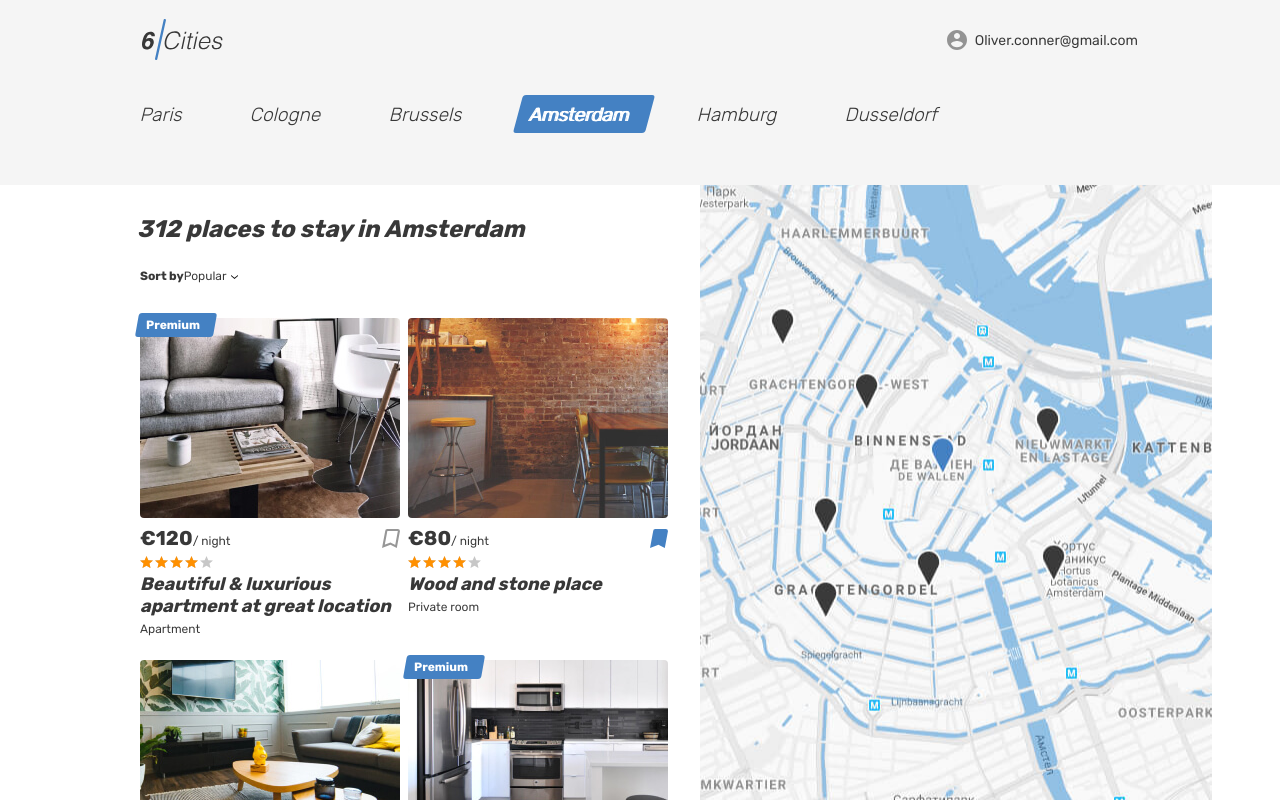
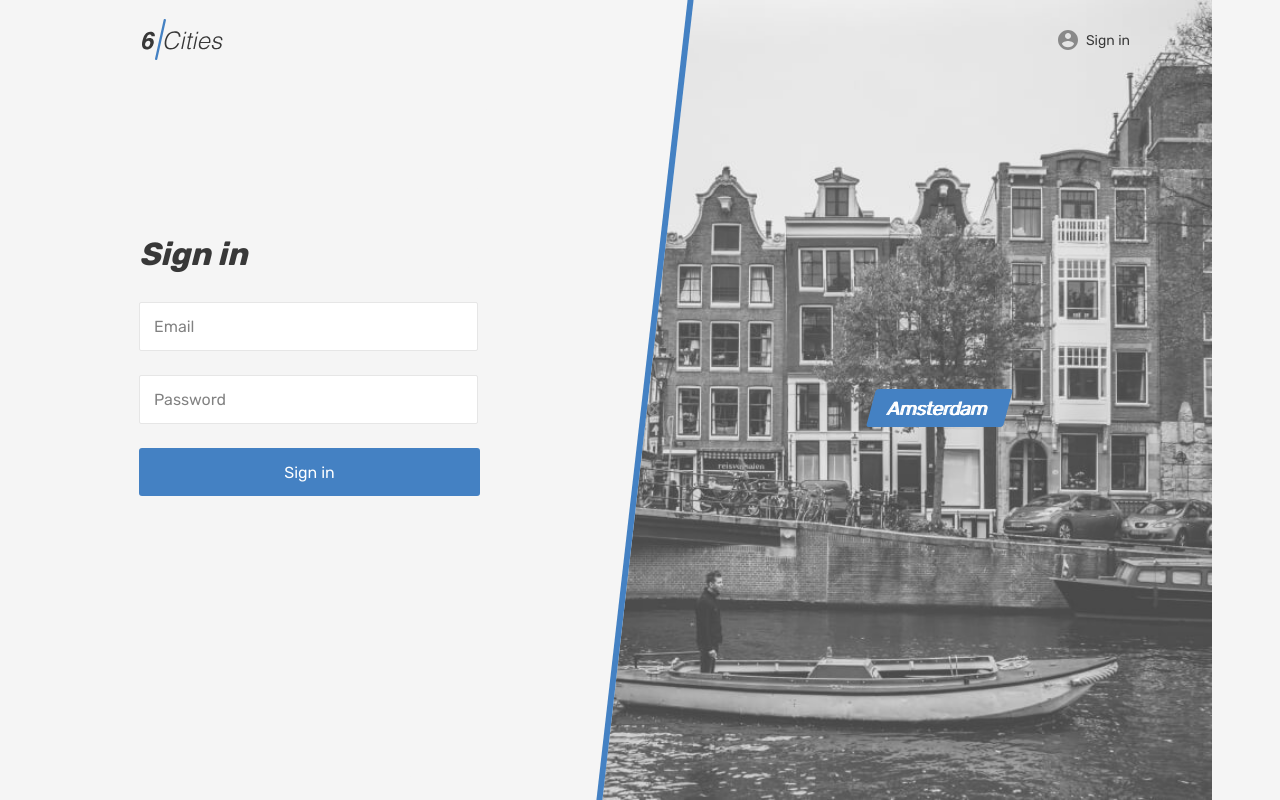
Before and after one commit to KatjaLeonteva/2096-six-cities-6, a React app: page /login in a window 1280 px wide. Built offline with nearby package versions, Linux system fonts and the light colour scheme.

Commit message:
Добавляет маршрутизацию. (#4)
Co-authored-by: Ekaterina Leonteva <ekaterina_leonteva@epam.com>

```diff
--- a/package.json
+++ b/package.json
@@ -27,6 +27,7 @@
   "dependencies": {
     "prop-types": "15.7.2",
     "react": "16.14.0",
-    "react-dom": "16.14.0"
+    "react-dom": "16.14.0",
+    "react-router-dom": "5.2.0"
   }
 }
--- a/src/components/app/app.jsx
+++ b/src/components/app/app.jsx
@@ -1,12 +1,36 @@
 import React from 'react';
 import PropTypes from 'prop-types';
+import {BrowserRouter, Switch, Route} from 'react-router-dom';
+
 import MainScreen from '../main-screen/main-screen';
+import SignInScreen from '../sign-in-screen/sign-in-screen';
+import FavoritesScreen from '../favorites-screen/favorites-screen';
+import RoomScreen from '../room-screen/room-screen';
+import NotFoundScreen from '../not-found-screen/not-found-screen';
 
 const App = (props) => {
   const {total, places} = props;
 
   return (
-    <MainScreen total={total} places={places} />
+    <BrowserRouter>
+      <Switch>
+        <Route exact path="/">
+          <MainScreen total={total} places={places} />
+        </Route>
+        <Route exact path="/login">
+          <SignInScreen />
+        </Route>
+        <Route exact path="/favorites">
+          <FavoritesScreen />
+        </Route>
+        <Route exact path="/offer/:id">
+          <RoomScreen />
+        </Route>
+        <Route>
+          <NotFoundScreen />
+        </Route>
+      </Switch>
+    </BrowserRouter>
   );
 };
 
@@ -14,6 +38,7 @@ App.propTypes = {
   total: PropTypes.number.isRequired,
   places: PropTypes.arrayOf(
       PropTypes.shape({
+        id: PropTypes.string.isRequired,
         imageLink: PropTypes.string.isRequired,
         price: PropTypes.number.isRequired,
         rating: PropTypes.number.isRequired,
--- /dev/null
+++ b/src/components/favorites-screen/favorites-screen.jsx
@@ -0,0 +1,24 @@
+import React from 'react';
+import Header from '../header/header';
+import Footer from '../footer/footer';
+
+const FavoritesScreen = () => {
+  return (
+    <div className="page">
+      <Header />
+
+      <main className="page__main page__main--favorites">
+        <div className="page__favorites-container container">
+          <section className="favorites">
+            <h1 className="favorites__title">Saved listing</h1>
+            FavoritesScreen
+          </section>
+        </div>
+      </main>
+
+      <Footer />
+    </div>
+  );
+};
+
+export default FavoritesScreen;
--- /dev/null
+++ b/src/components/footer/footer.jsx
@@ -0,0 +1,14 @@
+import React from 'react';
+import {Link} from 'react-router-dom';
+
+const Footer = () => {
+  return (
+    <footer className="footer container">
+      <Link className="footer__logo-link" to="/">
+        <img className="footer__logo" src="img/logo.svg" alt="6 cities logo" width="64" height="33" />
+      </Link>
+    </footer>
+  );
+};
+
+export default Footer;
--- a/src/components/header/header.jsx
+++ b/src/components/header/header.jsx
@@ -1,4 +1,5 @@
 import React from 'react';
+import {Link} from 'react-router-dom';
 
 const Header = () => {
   return (
@@ -6,18 +7,18 @@ const Header = () => {
       <div className="container">
         <div className="header__wrapper">
           <div className="header__left">
-            <a className="header__logo-link header__logo-link--active">
+            <Link className="header__logo-link header__logo-link--active" to="/">
               <img className="header__logo" src="img/logo.svg" alt="6 cities logo" width="81" height="41" />
-            </a>
+            </Link>
           </div>
           <nav className="header__nav">
             <ul className="header__nav-list">
               <li className="header__nav-item user">
-                <a className="header__nav-link header__nav-link--profile" href="#">
+                <Link className="header__nav-link header__nav-link--profile" to="/login">
                   <div className="header__avatar-wrapper user__avatar-wrapper">
                   </div>
-                  <span className="header__user-name user__name">Oliver.conner@gmail.com</span>
-                </a>
+                  <span className="header__login">Sign in</span>
+                </Link>
               </li>
             </ul>
           </nav>
--- a/src/components/main-screen/main-screen.jsx
+++ b/src/components/main-screen/main-screen.jsx
@@ -1,7 +1,7 @@
 import React from 'react';
 import PropTypes from 'prop-types';
 import Header from '../header/header';
-import PlaceCard from '../place-card/place-card';
+import RoomCard from '../room-card/room-card';
 
 const MainScreen = (props) => {
   const {total, places} = props;
@@ -54,7 +54,7 @@ const MainScreen = (props) => {
               <h2 className="visually-hidden">Places</h2>
               <b className="places__found">{total} places to stay in Amsterdam</b>
               <form className="places__sorting" action="#" method="get">
-                <span className="places__sorting-caption">Sort by</span>
+                <span className="places__sorting-caption">Sort by&nbsp;</span>
                 <span className="places__sorting-type" tabIndex="0">
                   Popular
                   <svg className="places__sorting-arrow" width="7" height="4">
@@ -69,7 +69,7 @@ const MainScreen = (props) => {
                 </ul>
               </form>
               <div className="cities__places-list places__list tabs__content">
-                {places.map((place, i) => <PlaceCard key={place.type + i} place={place} />)}
+                {places.map((place) => <RoomCard key={place.id} place={place} />)}
               </div>
             </section>
             <div className="cities__right-section">
@@ -86,6 +86,7 @@ MainScreen.propTypes = {
   total: PropTypes.number.isRequired,
   places: PropTypes.arrayOf(
       PropTypes.shape({
+        id: PropTypes.string.isRequired,
         imageLink: PropTypes.string.isRequired,
         price: PropTypes.number.isRequired,
         rating: PropTypes.number.isRequired,
--- /dev/null
+++ b/src/components/not-found-screen/not-found-screen.jsx
@@ -0,0 +1,27 @@
+import React from 'react';
+import Header from "../header/header";
+import Footer from "../footer/footer";
+
+const NotFoundScreen = () => {
+  return (
+    <div className="page page--favorites-empty">
+      <Header />
+
+      <main className="page__main page__main--favorites page__main--favorites-empty">
+        <div className="page__favorites-container container">
+          <section className="favorites favorites--empty">
+            <h1 className="visually-hidden">Page not found</h1>
+            <div className="favorites__status-wrapper">
+              <b className="favorites__status">Page not found</b>
+              <p className="favorites__status-description">Unfortunately the page you are looking for does not exist or there was an error in the link.</p>
+            </div>
+          </section>
+        </div>
+      </main>
+
+      <Footer />
+    </div>
+  );
+};
+
+export default NotFoundScreen;
--- a/src/components/place-card/place-card.jsx
+++ b/src/components/room-card/room-card.jsx
@@ -1,7 +1,8 @@
 import React from 'react';
 import PropTypes from 'prop-types';
+import {Link} from 'react-router-dom';
 
-const PlaceCard = (props) => {
+const RoomCard = (props) => {
   const {place} = props;
 
   return (
@@ -12,15 +13,15 @@ const PlaceCard = (props) => {
         </div>
       }
       <div className="cities__image-wrapper place-card__image-wrapper">
-        <a href="#">
+        <Link to={`/offer/${place.id}`}>
           <img className="place-card__image" src={place.imageLink} width="260" height="200" alt="Place image" />
-        </a>
+        </Link>
       </div>
       <div className="place-card__info">
         <div className="place-card__price-wrapper">
           <div className="place-card__price">
             <b className="place-card__price-value">&euro;{place.price}</b>
-            <span className="place-card__price-text">&#47;&nbsp;night</span>
+            <span className="place-card__price-text">&nbsp;&#47;&nbsp;night</span>
           </div>
           <button className={`place-card__bookmark-button button ${place.favorite ? `place-card__bookmark-button--active` : ``}`} type="button">
             <svg className="place-card__bookmark-icon" width="18" height="19">
@@ -36,7 +37,7 @@ const PlaceCard = (props) => {
           </div>
         </div>
         <h2 className="place-card__name">
-          <a href="#">{place.name}</a>
+          <Link to={`/offer/${place.id}`}>{place.name}</Link>
         </h2>
         <p className="place-card__type">{place.type}</p>
       </div>
@@ -44,8 +45,9 @@ const PlaceCard = (props) => {
   );
 };
 
-PlaceCard.propTypes = {
+RoomCard.propTypes = {
   place: PropTypes.shape({
+    id: PropTypes.string.isRequired,
     imageLink: PropTypes.string.isRequired,
     price: PropTypes.number.isRequired,
     rating: PropTypes.number.isRequired,
@@ -56,4 +58,4 @@ PlaceCard.propTypes = {
   })
 };
 
-export default PlaceCard;
+export default RoomCard;
--- /dev/null
+++ b/src/components/room-screen/room-screen.jsx
@@ -0,0 +1,24 @@
+import React from 'react';
+import {useParams} from 'react-router-dom';
+import Header from "../header/header";
+
+const RoomScreen = () => {
+  const {id} = useParams();
+
+  return (
+    <div className="page">
+      <Header />
+
+      <main className="page__main page__main--property">
+        <section className="property">
+          <div className="property__container container">
+            RoomScreen: {id}
+          </div>
+        </section>
+      </main>
+    </div>
+  );
+
+};
+
+export default RoomScreen;
--- /dev/null
+++ b/src/components/sign-in-screen/sign-in-screen.jsx
@@ -0,0 +1,39 @@
+import React from 'react';
+import Header from '../header/header';
+import {Link} from 'react-router-dom';
+
+const SignInScreen = () => {
+  return (
+    <div className="page page--gray page--login">
+      <Header />
+
+      <main className="page__main page__main--login">
+        <div className="page__login-container container">
+          <section className="login">
+            <h1 className="login__title">Sign in</h1>
+            <form className="login__form form" action="#" method="post">
+              <div className="login__input-wrapper form__input-wrapper">
+                <label className="visually-hidden">E-mail</label>
+                <input className="login__input form__input" type="email" name="email" placeholder="Email" required />
+              </div>
+              <div className="login__input-wrapper form__input-wrapper">
+                <label className="visually-hidden">Password</label>
+                <input className="login__input form__input" type="password" name="password" placeholder="Password" required />
+              </div>
+              <button className="login__submit form__submit button" type="submit">Sign in</button>
+            </form>
+          </section>
+          <section className="locations locations--login locations--current">
+            <div className="locations__item">
+              <Link className="locations__item-link" to="/?city=Amsterdam">
+                <span>Amsterdam</span>
+              </Link>
+            </div>
+          </section>
+        </div>
+      </main>
+    </div>
+  );
+};
+
+export default SignInScreen;
--- a/src/index.js
+++ b/src/index.js
@@ -6,6 +6,7 @@ const total = 312;
 
 const places = [
   {
+    id: `1`,
     imageLink: `img/apartment-01.jpg`,
     price: 120,
     rating: 4,
@@ -15,6 +16,7 @@ const places = [
     premium: true
   },
   {
+    id: `2`,
     imageLink: `img/room.jpg`,
     price: 80,
     rating: 4,
@@ -24,6 +26,7 @@ const places = [
     premium: false
   },
   {
+    id: `3`,
     imageLink: `img/apartment-02.jpg`,
     price: 132,
     rating: 4,
@@ -33,6 +36,7 @@ const places = [
     premium: false
   },
   {
+    id: `4`,
     imageLink: `img/apartment-03.jpg`,
     price: 180,
     rating: 5,
--- a/webpack.config.js
+++ b/webpack.config.js
@@ -10,6 +10,7 @@ module.exports = {
     contentBase: path.resolve(__dirname, 'public'),
     open: false,
     port: 1337,
+    historyApiFallback: true,
   },
   module: {
     rules: [
```
Also changed, not shown: 1 other file (tests, documents, lock files or other folders).
